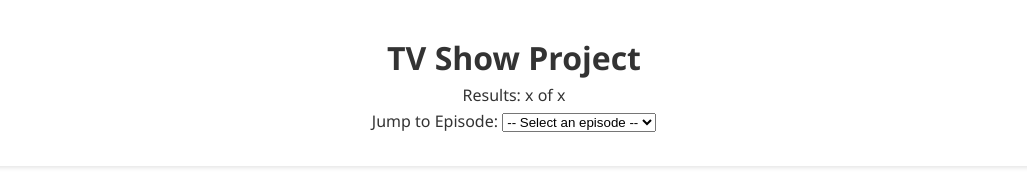
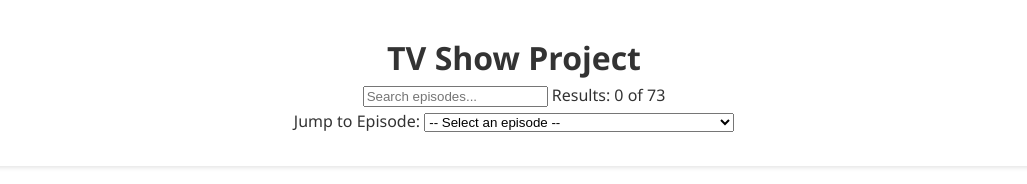
Before and after one commit to Dave-Vermeulen/Project-TV-Show, a plain HTML site: page index.html in a window 1280 px wide. Shown: the top 184 px of the page, without its empty margins (126-1153 px from the left). Drawn offline with Linux system fonts and the light colour scheme.

Commit message:
Restored previous code

```diff
--- a/index.html
+++ b/index.html
@@ -13,8 +13,16 @@
     <header class="site-header">
       <h1>TV Show Project</h1>
       <nav>
-        <div id=" />
-          <span id="results-count">Results: x of x</span>
+        <div id="search-container">
+          <label for="Search">
+            <input
+              type="search"
+              id="episode-search"
+              name="Search"
+              placeholder="Search episodes..."
+            />
+          </label>
+          <span></span>
         </div>
 
         <div id="episode-selector-container">
@@ -22,8 +30,11 @@
           <select id="episode-selector">
             <option value="">-- Select an episode --</option>
           </select>
-          <button id="reset-button" style="display: none;">Show All Episodes</button>
+          <button id="reset-button" style="display: none">
+            Show All Episodes
+          </button>
         </div>
+
       </nav>
     </header>
 
@@ -32,15 +43,18 @@
         <!-- Episodes inserted here -->
       </div>
     </main>
-
     <footer class="site-footer">
       <p>
         Data originally from
-        https://www.tvmaze.com/
+        <a href="https://www.tvmaze.com/" target="_blank" rel="noopener"
+          >TVMaze.com</a
+        >
       </p>
     </footer>
+    <!-- Loads a provided function called getAllEpisodes() which returns all episodes -->
+    <script src="episodes.js"></script>
 
-    <script src="episodes.js"></script>
+    <!-- Loads YOUR javascript code -->
     <script src="script.js"></script>
   </body>
 </html>
--- a/script.js
+++ b/script.js
@@ -1,108 +1,142 @@
+//You can edit ALL of the code here
+
+// Create state
+let searchTerm = "";
+let filteredFilms = [];
 const allEpisodes = getAllEpisodes();
-let searchTerm = "";
 
-// Setup function
 function setup() {
-  renderEpisodes(allEpisodes);
-  setupSearch(allEpisodes);
-  setupEpisodeSelector(allEpisodes);
+  makePageForEpisodes(allEpisodes);
+  episodeSearch(allEpisodes);
+  populateEpisodeSelector(allEpisodes);
 }
 
-// Render all episodes
-function renderEpisodes(episodes) {
+function makePageForEpisodes(episodeList) {
   const container = document.getElementById("episodes-container");
-  container.innerHTML = "";
-  episodes.forEach((episode) => {
-    container.appendChild(createEpisodeCard(episode));
+
+  // I've taken the logic that was happening here and created a seperate function for it
+  episodeList.forEach((episode) => {
+    container.appendChild(makeEpisodeCard(episode));
   });
 }
 
-// Create episode card
-function createEpisodeCard({ name, season, number, image, summary, url }) {
-  const card = document.createElement("article");
-  card.className = "episode-card";
+// Use some object destructuring so that everything doesn't need to be episode.something
+function makeEpisodeCard({ name, season, number, image, summary, url }) {
+  const episodeCard = document.createElement("article");
+  episodeCard.className = "episode-card";
 
-  const img = document.createElement("img");
-  img.className = "episode-image";
-  img.src = image?.medium || "https://via.placeholder.com/210x295?text=No+Image";
-  img.alt = `${name || "Episode"} thumbnail`;
+  // Create img tag
+  const episodeImg = document.createElement("img");
+  episodeImg.className = "episode-image";
+  episodeImg.src =
+    image?.medium || "https://via.placeholder.com/210x295?text=No+Image";
+  episodeImg.alt = `${name || "Episode"} thumbnail`;
 
-  const content = document.createElement("div");
-  content.className = "episode-content";
+  // Create episode content container
+  const episodeContent = document.createElement("div");
+  episodeContent.className = "episode-content";
 
-  const title = document.createElement("h2");
-  title.className = "episode-title";
-  title.textContent = name || "Untitled episode";
+  // Create title
+  const episodeTitle = document.createElement("h2");
+  episodeTitle.className = "episode-title";
+  episodeTitle.textContent = name || "Untitled episode";
 
-  const code = document.createElement("span");
-  code.className = "episode-code";
-  code.textContent = `S${pad(season)}E${pad(number)}`;
+  // Create episode code
+  const episodeCode = document.createElement("span");
+  episodeCode.className = "episode-code";
+  episodeCode.textContent = `S${pad(season)}E${pad(number)}`;
 
-  const summaryText = document.createElement("p");
-  summaryText.className = "episode-summary";
-  summaryText.textContent = cleanText(summary) || "No summary available";
+  // Create episode summary
+  const episodeSummary = document.createElement("p");
+  episodeSummary.className = "episode-summary";
+  episodeSummary.textContent = cleanText(summary) || "No summary available";
 
-  const link = document.createElement("a");
-  link.href = url;
-  link.target = "_blank";
-  link.rel = "noopener";
-  link.textContent = "View on TVMaze";
+  // Create episode TV Maze url link
+  const tvMazeLink = document.createElement("a");
+  tvMazeLink.href = url;
+  tvMazeLink.target = "_blank";
+  tvMazeLink.rel = "noopener";
+  tvMazeLink.textContent = "View on TVMaze";
 
-  content.append(title, code, summaryText, link);
-  card.append(img, content);
+  //Build episode content
+  episodeContent.append(episodeTitle, episodeCode, episodeSummary, tvMazeLink);
 
-  return card;
+  // Build episode card
+  episodeCard.append(episodeImg, episodeContent);
+
+  return episodeCard;
 }
 
-// Search setup
-function setupSearch(episodes) {
-  const input = document.getElementById("episode-search");
-  const resultsSpan = document.getElementById("results-count");
+function episodeSearch(films) {
+  const searchInput = document.getElementById("episode-search");
+  const resultsSpan = document.querySelector("#search-container span");
+  const container = document.getElementById("episodes-container");
 
-  input.addEventListener("keyup", () => {
-    searchTerm = input.value.toLowerCase();
-    const filtered = episodes.filter((ep) =>
-      ep.name.toLowerCase().includes(searchTerm) ||
-      cleanText(ep.summary).toLowerCase().includes(searchTerm)
+  // Initial results render
+  resultsSpan.textContent = `Results: ${filteredFilms.length} of ${films.length}`;
+
+  searchInput.addEventListener("keyup", function () {
+    searchTerm = searchInput.value.toLowerCase();
+
+    // Filter episodes by name or summary
+    const filteredFilms = films.filter(
+      (episode) =>
+        episode.name.toLowerCase().includes(searchTerm) ||
+        cleanText(episode.summary).toLowerCase().includes(searchTerm)
     );
-    renderEpisodes(filtered);
-    resultsSpan.textContent = `Results: ${filtered.length} of ${episodes.length}`;
+
+    // Clear previous episodes
+    container.innerHTML = "";
+
+    // Render filtered episodes
+    makePageForEpisodes(filteredFilms);
+
+    // Update results count
+    resultsSpan.textContent = `Results: ${filteredFilms.length} of ${films.length}`;
   });
 }
 
-// Episode selector setup
-function setupEpisodeSelector(episodes) {
+function populateEpisodeSelector(episodes) {
   const selector = document.getElementById("episode-selector");
   const resetButton = document.getElementById("reset-button");
+  const container = document.getElementById("episodes-container");
 
-  episodes.forEach((ep) => {
+  episodes.forEach((episode) => {
     const option = document.createElement("option");
-    option.value = ep.id;
-    option.textContent = `S${pad(ep.season)}E${pad(ep.number)} - ${ep.name}`;
+    option.value = episode.id;
+    option.textContent = `S${pad(episode.season)}E${pad(episode.number)} - ${
+      episode.name
+    }`;
     selector.appendChild(option);
   });
 
-  selector.addEventListener("change", () => {
+  selector.addEventListener("change", function () {
     const selectedId = parseInt(selector.value);
     if (!selectedId) return;
 
     const selectedEpisode = episodes.find((ep) => ep.id === selectedId);
-    renderEpisodes([selectedEpisode]);
+    container.innerHTML = "";
+    container.appendChild(makeEpisodeCard(selectedEpisode));
+
     resetButton.style.display = "inline-block";
   });
 
-  resetButton.addEventListener("click", () => {
-    renderEpisodes(episodes);
+  resetButton.addEventListener("click", function () {
+    container.innerHTML = "";
+    makePageForEpisodes(episodes);
     selector.value = "";
     resetButton.style.display = "none";
   });
 }
 
-// Helpers
+// Helper functions
+
+// Number padding function
 function pad(num) {
   return num.toString().padStart(2, "0");
 }
 
+// Function to clean string of html tags
 function cleanText(htmlString) {
   return htmlString?.replace(/<[^>]+>/g, "").trim();
 }
```
